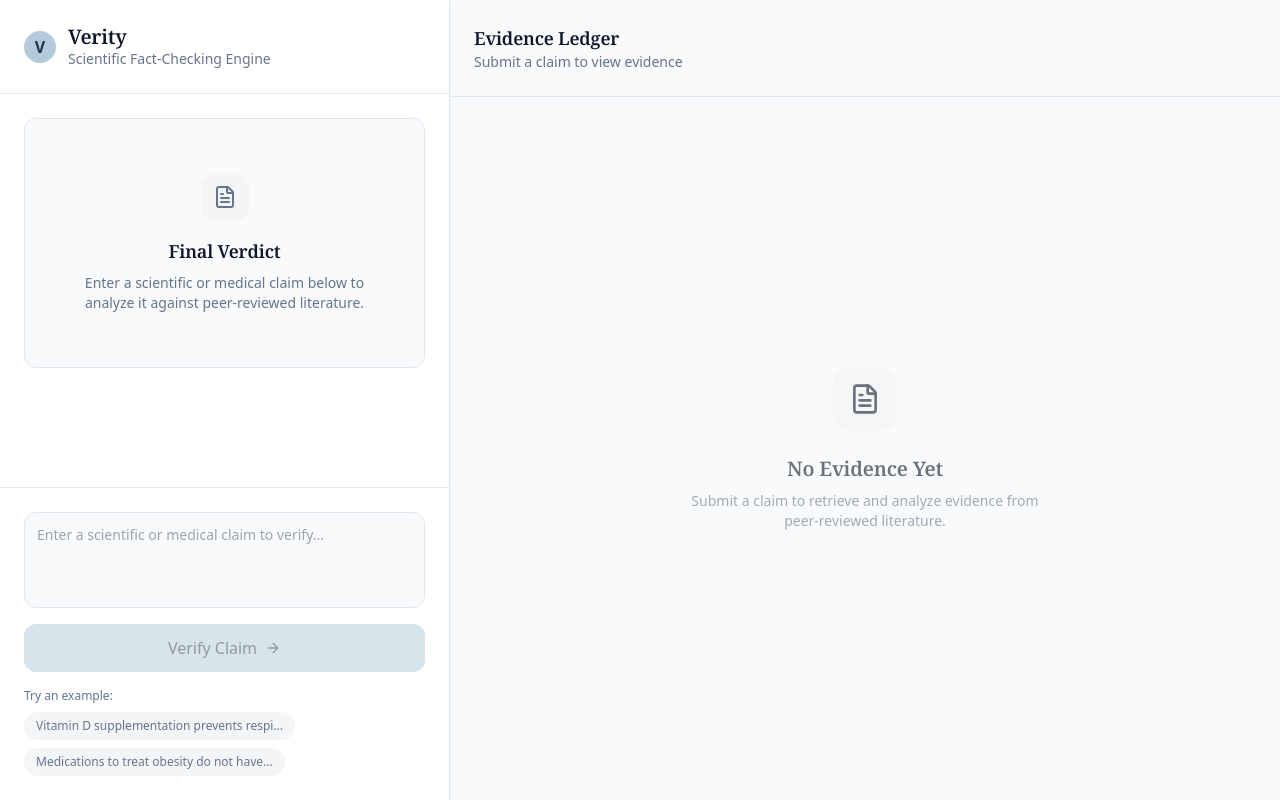
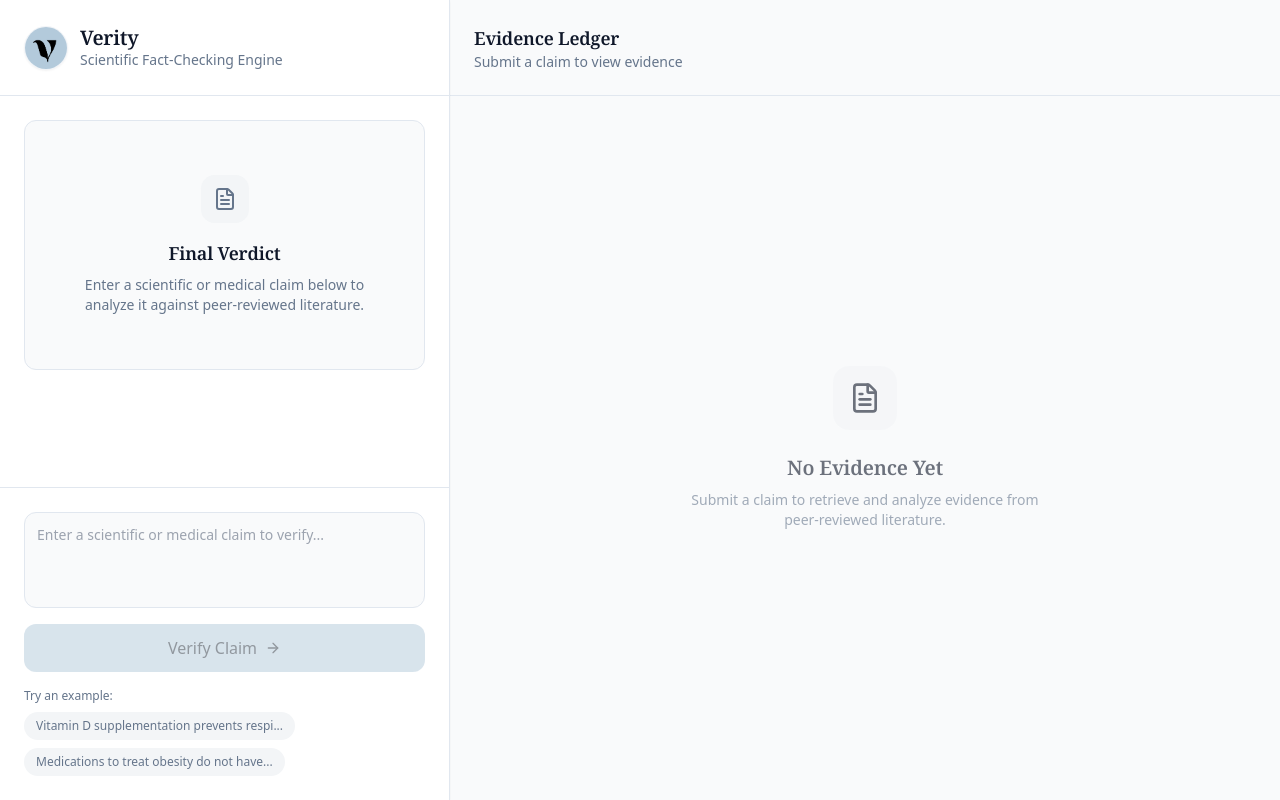
Before and after one commit to AryanAngiras31/Verity, a React (Vite) app in the folder frontend/: page / in a window 1280 px wide. Built offline with nearby package versions, Linux system fonts and the light colour scheme.

Commit message:
feat(frontend): Add new logo. Align the topbar. Fix casing for the loading steps.

```diff
--- a/frontend/src/App.tsx
+++ b/frontend/src/App.tsx
@@ -7,13 +7,14 @@ import {
   AlertCircle,
   ExternalLink,
 } from "lucide-react";
+import logo from "./assets/logo.png";
 
 // The actual steps your Rust backend performs
 const LOADING_STEPS = [
-  "Embedding claim with BGE-Small...",
-  "Querying Qdrant Vector Database...",
+  "Embedding claim...",
+  "Querying the database...",
   "Retrieving semantic matches...",
-  "Running PubMedBERT cross-encoder...",
+  "Running the cross-encoder...",
   "Analyzing logical entailment...",
   "Aggregating evidence stance...",
 ];
@@ -58,10 +59,12 @@ export default function App() {
     <div className="flex h-screen w-full bg-background overflow-hidden font-sans">
       {/* LEFT PANE: Input and Verdict */}
       <div className="w-[450px] min-w-[450px] h-full flex flex-col border-r border-border bg-card shadow-sm z-10">
-        <header className="p-6 border-b border-border flex items-center gap-3">
-          <div className="w-8 h-8 rounded-full bg-primary flex items-center justify-center text-primary-foreground font-bold">
-            V
-          </div>
+        <header className="h-24 p-6 border-b border-border flex items-center gap-3 shrink-0">
+          <img
+            src={logo}
+            alt="Verity Logo"
+            className="w-11 h-11 rounded-full object-cover shadow-sm border border-border/50"
+          />
           <div>
             <h1 className="text-xl font-semibold leading-tight text-foreground">
               Verity
@@ -168,7 +171,7 @@ export default function App() {
 
       {/* RIGHT PANE: Evidence Ledger */}
       <div className="flex-1 h-full bg-background flex flex-col overflow-hidden">
-        <header className="p-6 border-b border-border bg-background">
+        <header className="h-24 p-6 border-b border-border bg-background shrink-0">
           <h2 className="text-lg font-semibold">Evidence Ledger</h2>
           <div className="text-sm text-muted-foreground h-5">
             {currentClaim && (
@@ -186,12 +189,12 @@ export default function App() {
           </div>
         </header>
 
-        <div className="flex-1 overflow-y-auto p-8">
+        <div className="flex-1 overflow-y-auto p-6">
           {isLoading ? (
             <div className="h-full flex flex-col items-center justify-center text-muted-foreground animate-in fade-in duration-700">
               <div className="w-16 h-16 border-4 border-primary border-t-transparent rounded-full animate-spin mb-6"></div>
               {/* Cycling Technical Tasks */}
-              <p className="text-sm font-medium tracking-wide uppercase opacity-80 animate-pulse">
+              <p className="text-sm font-medium opacity-80 animate-pulse text-muted-foreground">
                 {LOADING_STEPS[messageIndex]}
               </p>
             </div>
```
Also changed, not shown: frontend/src/assets/logo.png (added).
